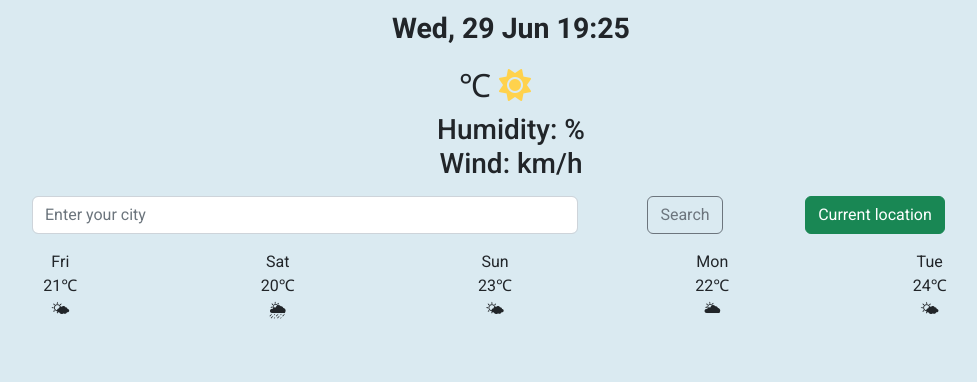
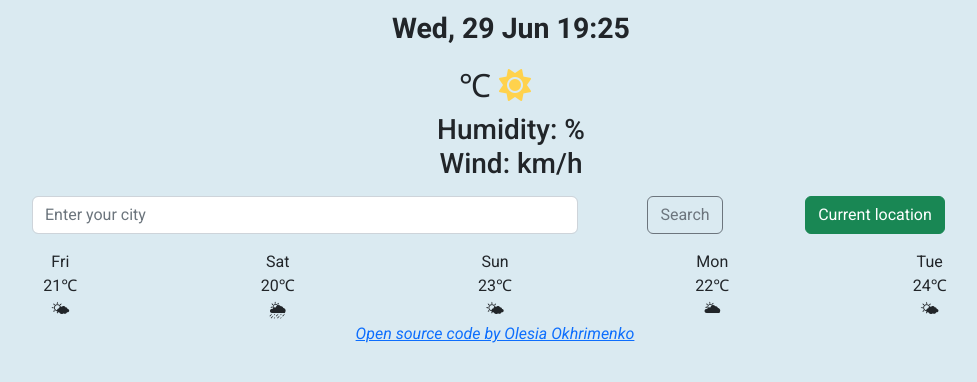
Before and after one commit to OlesiaOk/projectWeek6, a website built with Parcel: page index.html in a window 1280 px wide. Shown: the whole page, without its empty margins (145-1122 px from the left). Built offline with nearby package versions, Linux system fonts and the light colour scheme; no server answers; a web font is replaced by a local one.

Commit message:
create a href

```diff
--- a/index.html
+++ b/index.html
@@ -96,6 +96,13 @@
         </div>
         <div class ="col-1"></div>
          </div>
+         <footer>
+           <a href="https://github.com/OlesiaOk/weatherAppProject"
+           target="_blank"
+      >
+        <em>Open source code by Olesia Okhrimenko</em>
+      </a>
+         </footer>
 
     <script src="src/index.js"></script>
   </body>
--- a/src/styles.css
+++ b/src/styles.css
@@ -31,3 +31,6 @@ h3 {
 .search-form {
   width: 100%;
 }
+footer {
+  text-align: center;
+}
```
